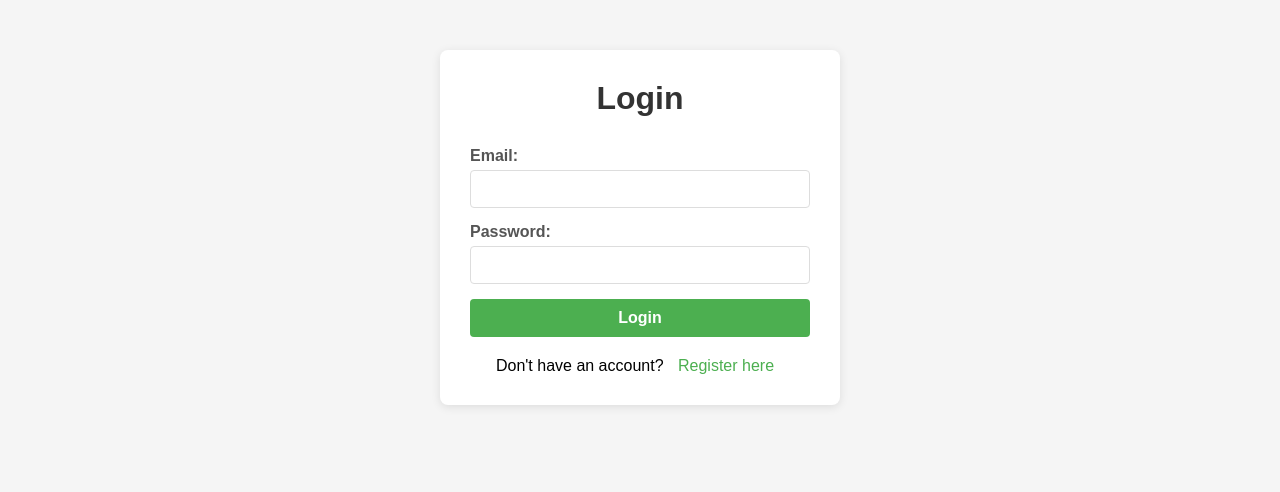
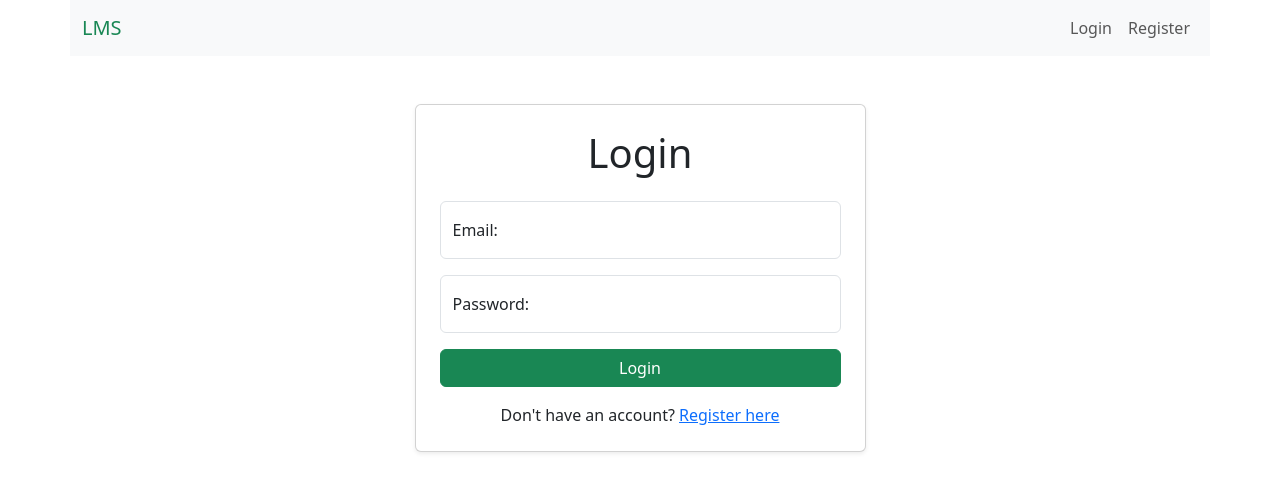
Before and after one commit to milanbairagi/library-management-system, a Django app: page /auth/login/ in a window 1280 px wide. Shown: the top 492 px of the page. Run offline with Django 5.2, Linux system fonts and the light colour scheme.

Commit message:
feat: refactor login and registration templates to use Bootstrap for improved layout and styling

```diff
--- a/members/templates/members/login.html
+++ b/members/templates/members/login.html
@@ -1,132 +1,48 @@
-<!doctype html>
-<html>
-  <head>
-    <title>Login - Library Management</title>
-    <style>
-      * {
-        margin: 0;
-        padding: 0;
-        box-sizing: border-box;
-      }
-      body {
-        font-family: Arial, sans-serif;
-        background-color: #f5f5f5;
-      }
-      .container {
-        max-width: 400px;
-        margin: 50px auto;
-        background: white;
-        padding: 30px;
-        border-radius: 8px;
-        box-shadow: 0 2px 10px rgba(0, 0, 0, 0.1);
-      }
-      h1 {
-        text-align: center;
-        margin-bottom: 30px;
-        color: #333;
-      }
-      .form-group {
-        margin-bottom: 15px;
-      }
-      label {
-        display: block;
-        margin-bottom: 5px;
-        color: #555;
-        font-weight: bold;
-      }
-      input {
-        width: 100%;
-        padding: 10px;
-        border: 1px solid #ddd;
-        border-radius: 4px;
-        font-size: 14px;
-      }
-      input:focus {
-        outline: none;
-        border-color: #4caf50;
-      }
-      button {
-        width: 100%;
-        padding: 10px;
-        background-color: #4caf50;
-        color: white;
-        border: none;
-        border-radius: 4px;
-        cursor: pointer;
-        font-size: 16px;
-        font-weight: bold;
-      }
-      button:hover {
-        background-color: #45a049;
-      }
-      .messages {
-        list-style: none;
-        margin-bottom: 20px;
-      }
-      .messages li {
-        padding: 10px;
-        margin-bottom: 10px;
-        border-radius: 4px;
-      }
-      .messages .error {
-        background-color: #f8d7da;
-        color: #721c24;
-        border: 1px solid #f5c6cb;
-      }
-      .messages .success {
-        background-color: #d4edda;
-        color: #155724;
-        border: 1px solid #c3e6cb;
-      }
-      .links {
-        text-align: center;
-        margin-top: 20px;
-      }
-      .links a {
-        color: #4caf50;
-        text-decoration: none;
-        margin: 0 10px;
-      }
-      .links a:hover {
-        text-decoration: underline;
-      }
-    </style>
-  </head>
-  <body>
-    <div class="container">
-      <h1>Login</h1>
+{% extends "base.html" %}
+
+{% block title %}Login - Library Management{% endblock %}
+
+{% block content %}
+<div class="container mt-5">
+  <div class="row justify-content-center">
+    <div class="col-md-5">
+      <div class="card shadow-sm">
+        <div class="card-body p-4">
+          <h1 class="text-center mb-4">Login</h1>
 
           {% if messages %}
-      <ul class="messages">
           {% for message in messages %}
-        <li class="{% if message.tags %}{{ message.tags }}{% endif %}">
+          <div class="alert alert-{% if message.tags %}{{ message.tags }}{% else %}info{% endif %} alert-dismissible fade show" role="alert">
             {{ message }}
-        </li>
+            <button type="button" class="btn-close" data-bs-dismiss="alert" aria-label="Close"></button>
+          </div>
           {% endfor %}
-      </ul>
           {% endif %}
 
           <form method="POST">
             {% csrf_token %}
-        <div class="form-group">
+            <div class="form-floating mb-3">
+              <input type="email" id="email" name="email" class="form-control" placeholder="name@example.com" required />
               <label for="email">Email:</label>
-          <input type="email" id="email" name="email" required />
             </div>
 
-        <div class="form-group">
+            <div class="form-floating mb-3">
+              <input type="password" id="password" name="password" class="form-control" placeholder="Password" required />
               <label for="password">Password:</label>
-          <input type="password" id="password" name="password" required />
             </div>
 
-        <button type="submit">Login</button>
+            <button type="submit" class="btn btn-success w-100">Login</button>
           </form>
 
-      <div class="links">
-        <p>
+          <div class="text-center mt-3">
+            <p class="mb-0">
               Don't have an account?
               <a href="{% url 'register' %}">Register here</a>
             </p>
           </div>
         </div>
-  </body>
-</html>
+      </div>
+    </div>
+  </div>
+</div>
+{% endblock %}
```
Also changed, not shown: members/templates/members/register.html (+32 -115 lines). Lines whose indentation alone changed are shown as unchanged.
